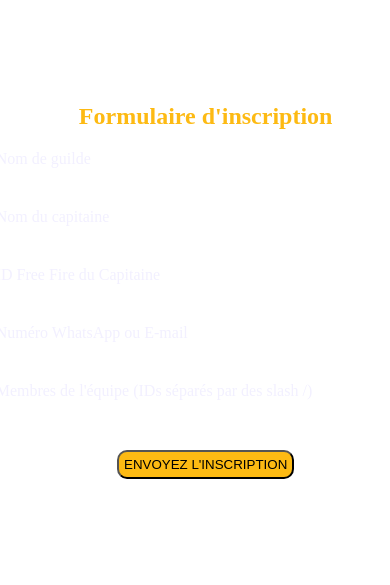
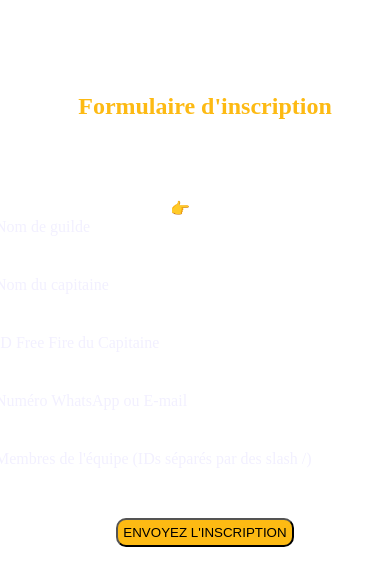
Before and after one commit to bienvenu228/tournois-Free-Fire-by-ONYX, a plain HTML site: page index.html in a window 390 px wide. Shown: the part 161-746 px from the top of the page. Drawn offline with Linux system fonts and the light colour scheme.

Commit message:
Second version

```diff
--- a/index.html
+++ b/index.html
@@ -15,6 +15,12 @@
         <form action="https://formspree.io/f/xgvkqrlr" method="POST">
             <div class="Inscription">
                 <h2>Formulaire d'inscription</h2>
+                 <div class="social-links">
+                     <h3>Compte TikTok de Diffusion :</h3>
+                     <a href="https://www.tiktok.com/@onyx.ffx1?_t=ZM-8wXp9vQV9aK&_r=1">
+                        👉 ONYX
+                     </a>
+                 </div>
 
                 <div class="input-div">
                     <label for="guilde">Nom de guilde</label>
--- a/style.css
+++ b/style.css
@@ -15,7 +15,17 @@ p{
     padding-top: 10px;
     font-family: 'Times New Roman', Times, serif;
 }
+.social-links{
+    text-align: center;
 
+}
+.social-links a{
+ text-decoration: none;
+    color: #fff;
+}
+h3{
+    color: #fff;
+}
 .Inscription{
     width: 700px;
     text-align: left;
@@ -60,7 +70,14 @@ button:hover{
 @media (max-width: 768px) {
     .Inscription {
         width: 95%;
-        padding: 20px;
+        padding: 10px;
 }
 
     }
+
+   @media (max-width: 480px) {
+    .Inscription {
+        width: 100%;
+        padding: 10px;
+    }
+    }
```
